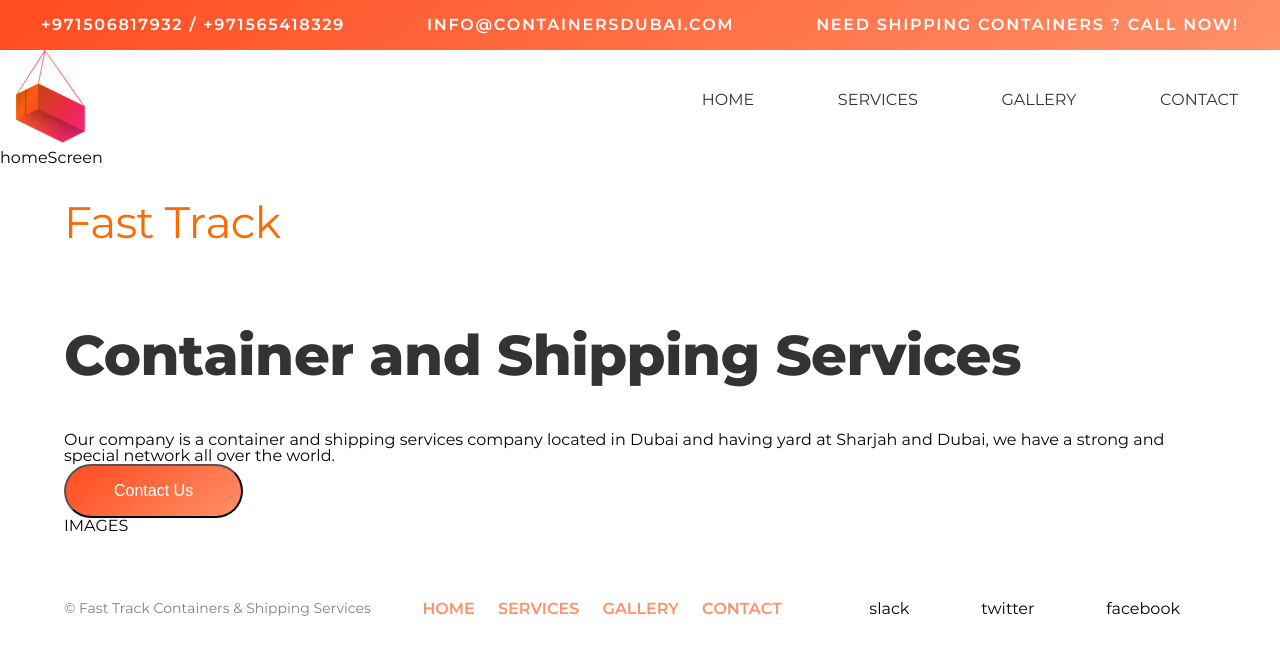
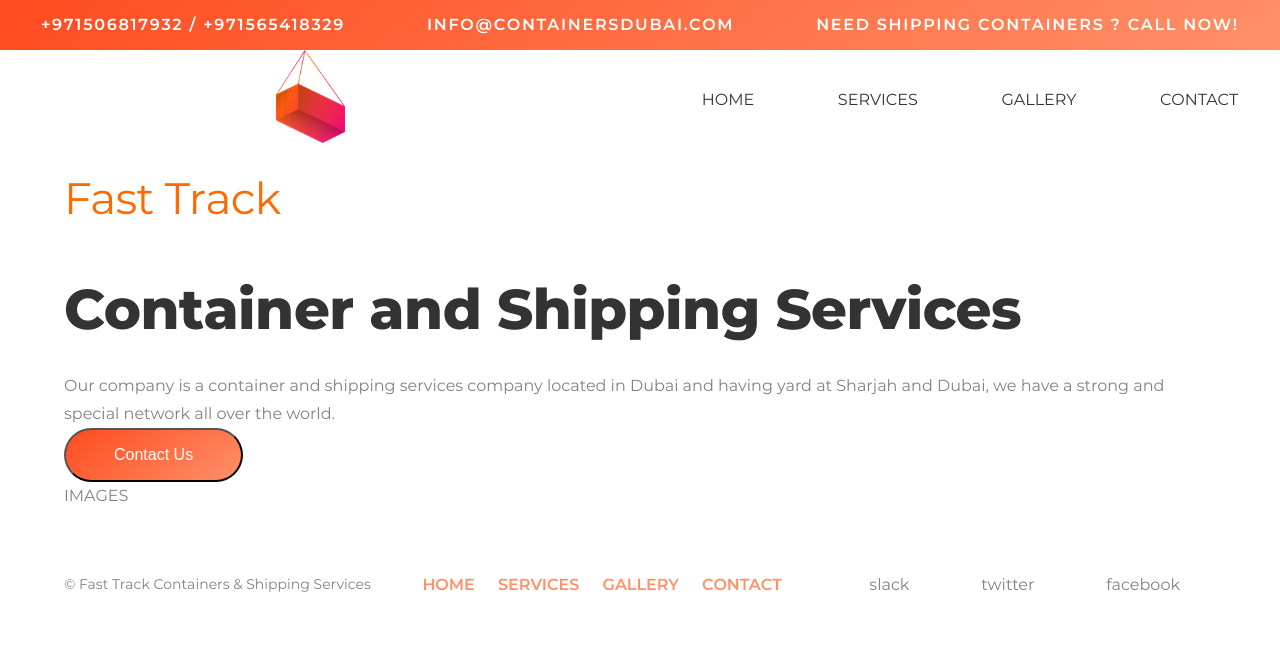
Before and after one commit to LmntrX/containers-dubai, a React (Create React App) app: page / in a window 1280 px wide. Shown: the top 654 px of the page. Built offline with nearby package versions, Linux system fonts and the light colour scheme.

Commit message:
Logo Changed

```diff
--- a/src/App.css
+++ b/src/App.css
@@ -0,0 +1,27 @@
+figcaption {
+  font-size: 16px;
+}
+h1 {
+  font-weight: 800;
+  font-size: 56px;
+  color: #333333;
+  letter-spacing: -0.54px;
+}
+
+h2 {
+  font-weight: normal;
+  font-size: 44px;
+  color: #ff6a00;
+  letter-spacing: -0.6px;
+  /* line-height: 48px; */
+}
+
+h3 {
+  /* Container Sales: */
+  font-weight: 600;
+  font-size: 16px;
+  color: #333333;
+  letter-spacing: 1.71px;
+  text-align: center;
+  line-height: 22px;
+}
--- a/src/components/Footer/index.js
+++ b/src/components/Footer/index.js
@@ -5,13 +5,13 @@
   <footer className="Footer">
     <span> © Fast Track Containers & Shipping Services</span>
     <ul>
-      <Link to="/">
+      <Link to="/#Home">
         <li>HOME</li>
       </Link>
       <Link to="/#services">
         <li>SERVICES</li>
       </Link>
-      <Link to="/gallery">
+      <Link to="gallery">
         <li>GALLERY</li>
       </Link>
       <Link to="/#contact">
--- a/src/components/Header/Navbar/index.js
+++ b/src/components/Header/Navbar/index.js
@@ -3,14 +3,14 @@
 
 import "./style.css";
 const Navbar = () => (
-  <nav className="Navbar">
+  <nav className="Navbar" id="Home">
     <div>
       <Link to="/">
-        <img src="logo.png" alt="fasttrack logo" />
+        <img src="logo.png" alt="fasttrack logo" width="69px" />
       </Link>
     </div>
     <ul>
-      <Link to="/">
+      <Link to="/#Home">
         <li>HOME</li>
       </Link>
       <Link to="/#services">
--- a/src/components/Hero/style.css
+++ b/src/components/Hero/style.css
@@ -2,19 +2,5 @@
   display: flex;
   flex-direction: column;
   padding: 0em 4rem;
+  text-align: left;
 }
-
-.Hero h2 {
-  font-weight: normal;
-  font-size: 44px;
-  color: #ff6a00;
-  letter-spacing: -0.6px;
-  /* line-height: 48px; */
-}
-
-.Hero h1 {
-  font-weight: 800;
-  font-size: 56px;
-  color: #333333;
-  letter-spacing: -0.54px;
-}
--- a/src/index.css
+++ b/src/index.css
@@ -12,4 +12,9 @@
   margin: 0;
   padding: 0;
   font-family: Montserrat, sans-serif;
+  font-weight: 400;
+  color: var(--secondary-light);
+  letter-spacing: 0;
+  text-align: center;
+  line-height: 28px;
 }
--- a/src/screens/HomeScreen/index.js
+++ b/src/screens/HomeScreen/index.js
@@ -2,7 +2,6 @@
 import Hero from "components/Hero";
 const HomeScreen = () => (
   <React.Fragment>
-    homeScreen
     <Hero />
   </React.Fragment>
 );
```
Also changed, not shown: public/logo.png.
